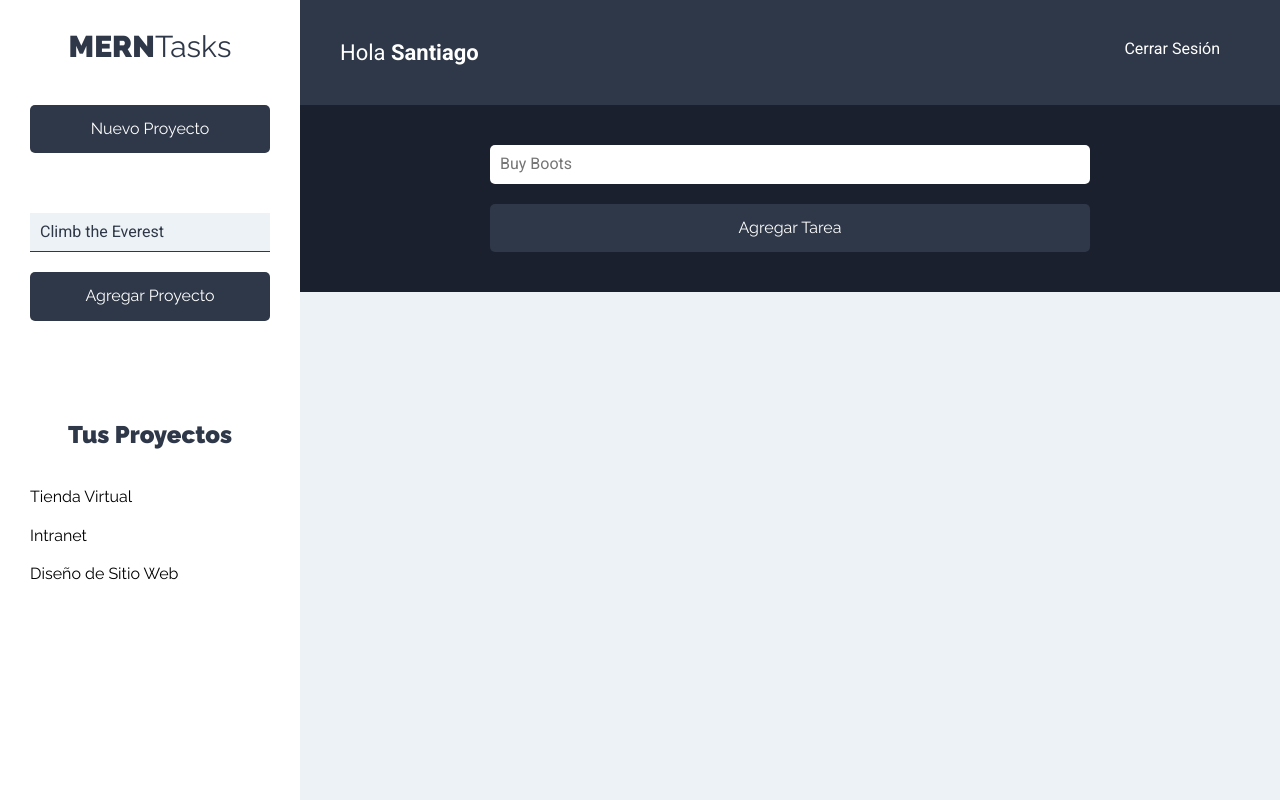
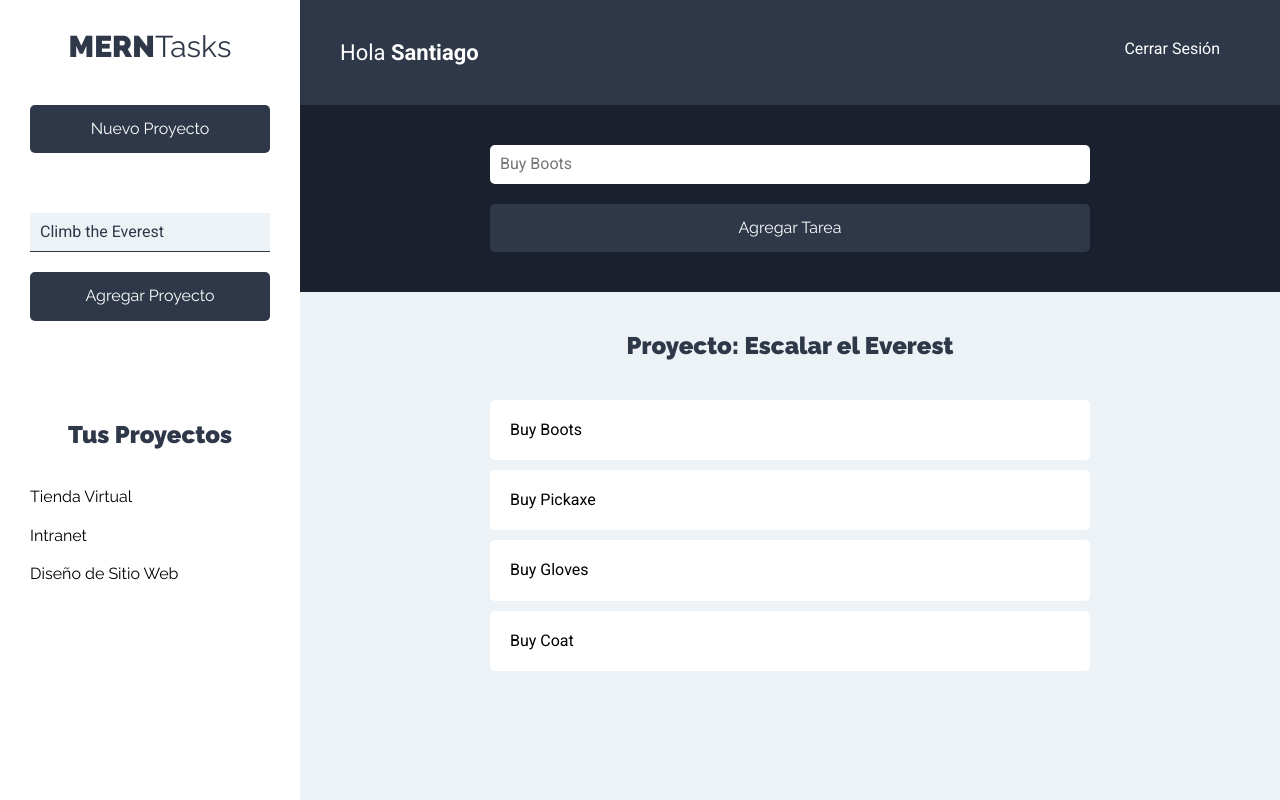
Before and after one commit to santiago-rodrig/mern-projects-manager-frontend, a React (Create React App) app: page /projects in a window 1280 px wide. Built offline with nearby package versions, Linux system fonts and the light colour scheme.

Commit message:
feature: TasksListing component contents

```diff
--- a/src/components/projects/Projects.js
+++ b/src/components/projects/Projects.js
@@ -2,6 +2,7 @@ import React from 'react'
 import Sidebar from '../layout/Sidebar'
 import MainBar from '../layout/MainBar'
 import TasksForm from '../tasks/TasksForm'
+import TasksListing from '../tasks/TasksListing'
 
 const Projects = () => {
     return (
@@ -11,7 +12,9 @@ const Projects = () => {
                 <MainBar />
                 <main>
                     <TasksForm />
-                    <div className="contenedor-tareas"></div>
+                    <div className="contenedor-tareas">
+                        <TasksListing />
+                    </div>
                 </main>
             </div>
         </div>
--- a/src/components/tasks/Task.js
+++ b/src/components/tasks/Task.js
@@ -0,0 +1,9 @@
+import React from 'react'
+
+const Task = ({ task }) => (
+    <li className="tarea">
+        <p>{task.name}</p>
+    </li>
+)
+
+export default Task
--- a/src/components/tasks/TasksListing.js
+++ b/src/components/tasks/TasksListing.js
@@ -0,0 +1,28 @@
+import React, { Fragment } from 'react'
+import Task from './Task'
+
+const TasksListing = () => {
+    const tasks = [
+        { name: 'Buy Boots', state: false, id: '1' },
+        { name: 'Buy Pickaxe', state: false, id: '2' },
+        { name: 'Buy Gloves', state: false, id: '3' },
+        { name: 'Buy Coat', state: false, id: '4' },
+    ]
+
+    return (
+        <Fragment>
+            <h2>Proyecto: Escalar el Everest</h2>
+            <ul className="listado-tareas">
+                {tasks.length === 0 ? (
+                    <li className="tarea">
+                        <p>No hay tareas</p>
+                    </li>
+                ) : (
+                    tasks.map((task) => <Task task={task} key={task.id} />)
+                )}
+            </ul>
+        </Fragment>
+    )
+}
+
+export default TasksListing
```
